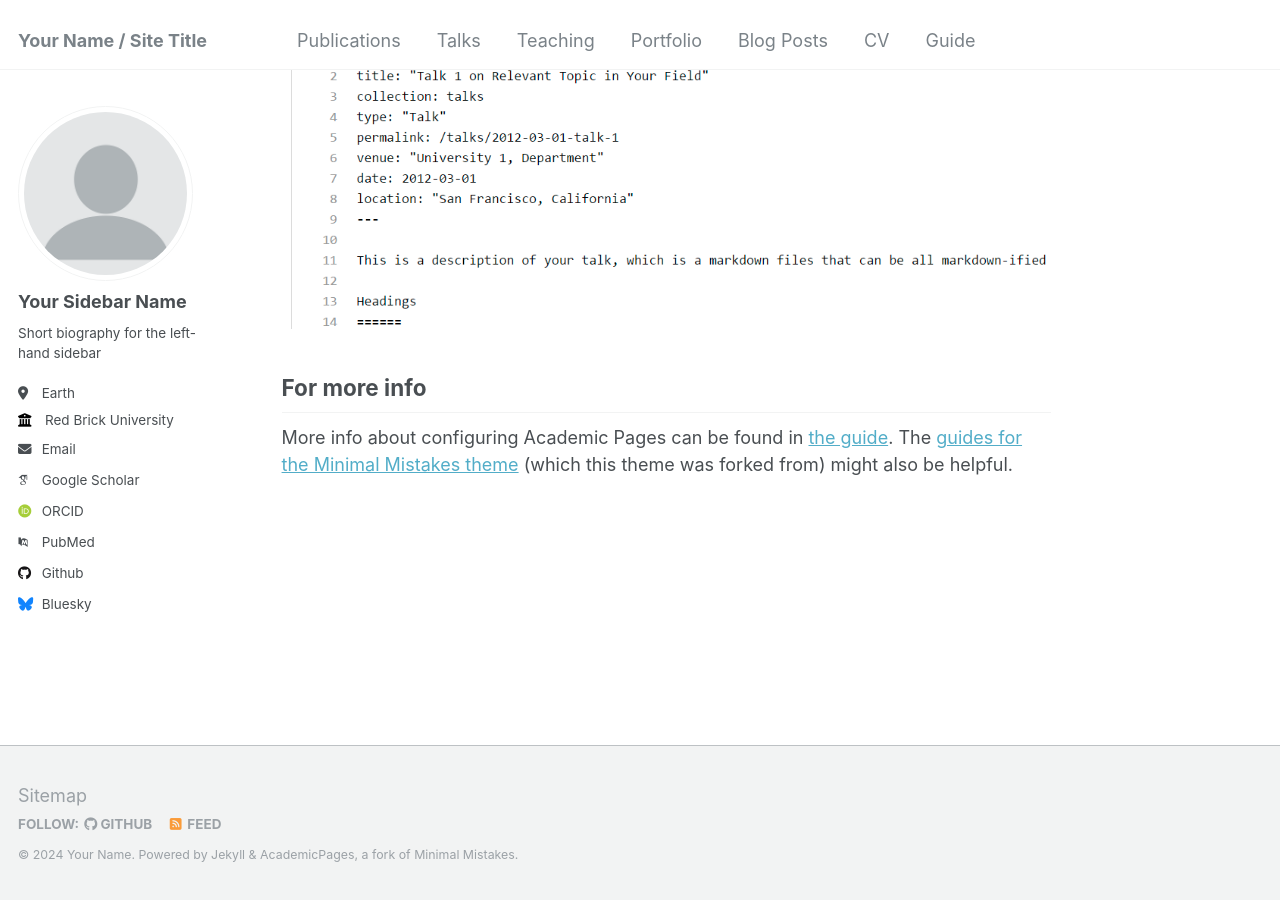
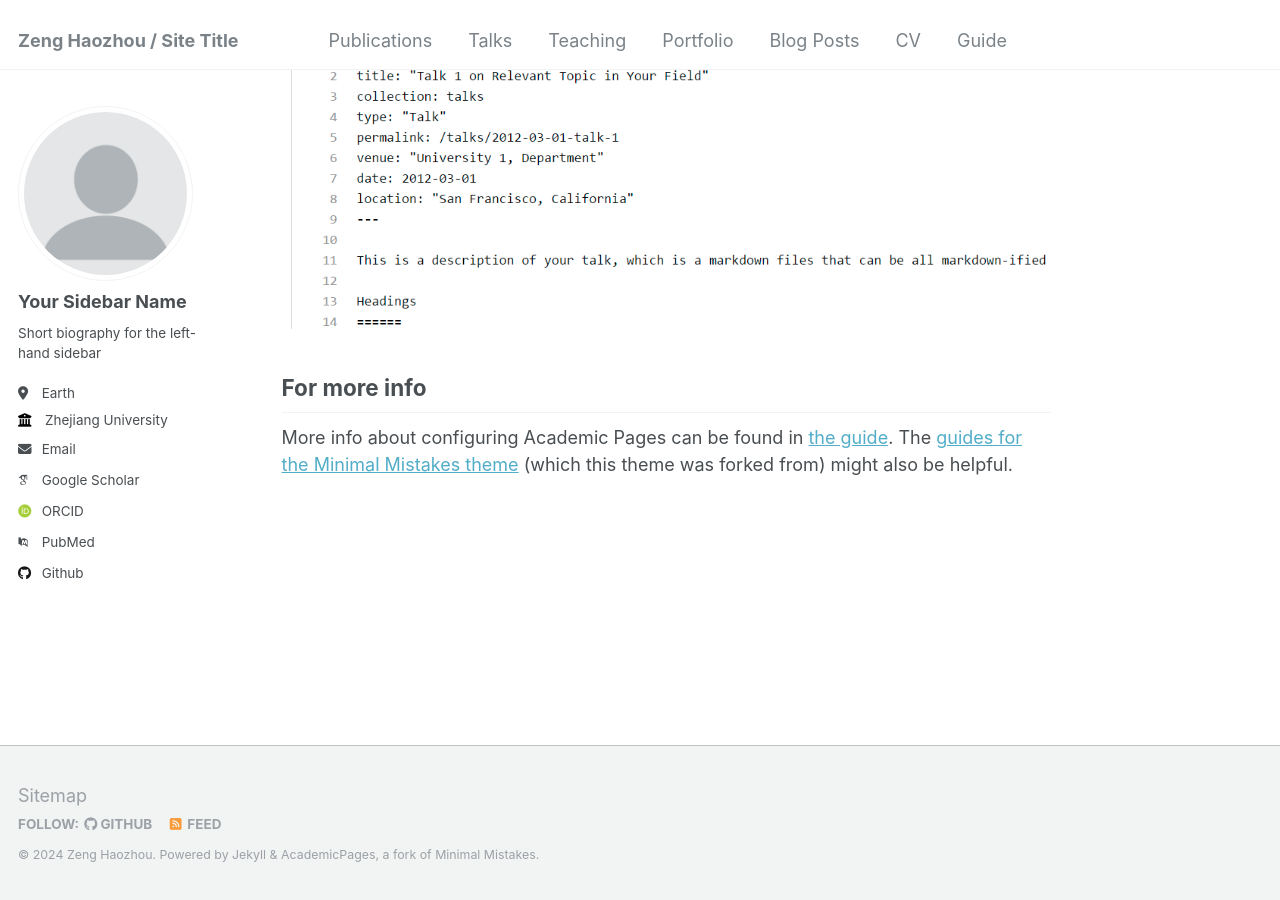
Before and after one commit to junfoot/junfoot.github.io, a Jekyll site: the page built from _pages/about.md, in a window 1280 px wide and 900 px high, scrolled down 2660 px. Built offline with Jekyll 4.4.1, drawn with Linux system fonts in a browser that asks for light colours; some web fonts are replaced.

Commit message:
1st commit

```diff
--- a/_config.yml
+++ b/_config.yml
@@ -8,11 +8,11 @@
 
 # Basic Site Settings
 locale                   : "en-US"
-title                    : "Your Name / Site Title"
+title                    : "Zeng Haozhou / Site Title"
 title_separator          : "-"
-name                     : &name "Your Name"
+name                     : &name "Zeng Haozhou"
 description              : &description "personal description"
-url                      : https://academicpages.github.io # the base hostname & protocol for your site e.g. "https://mmistakes.github.io"
+url                      : https://junfoot.github.io # the base hostname & protocol for your site e.g. "https://mmistakes.github.io"
 baseurl                  : "" # the subpath of your site, e.g. "/blog"
 repository               : "academicpages/academicpages.github.io"
 
@@ -26,7 +26,7 @@ author:
   pronouns         : # example: "she/her"
   bio              : "Short biography for the left-hand sidebar"
   location         : "Earth"
-  employer         : "Red Brick University"
+  employer         : "Zhejiang University"
   uri              : # URL
   email            : "none@example.org"
 
@@ -43,12 +43,12 @@ author:
   bitbucket        : # Username - Update with your username on the site
   codepen          : # Username
   dribbble         : # Username
-  github           : "academicpages"
+  github           : "https://github.com/junfoot"
   kaggle           : # Username
   stackoverflow    : # User number or user number and name (i.e., use "1" or "1/jeff-atwood")
 
   # Social media
-  bluesky          : "bsky.app" # Replace this with you Bluesky username
+  bluesky          : # Replace this with you Bluesky username
   facebook         : # Username
   flickr           : # Username
   foursquare       : # Username
```
